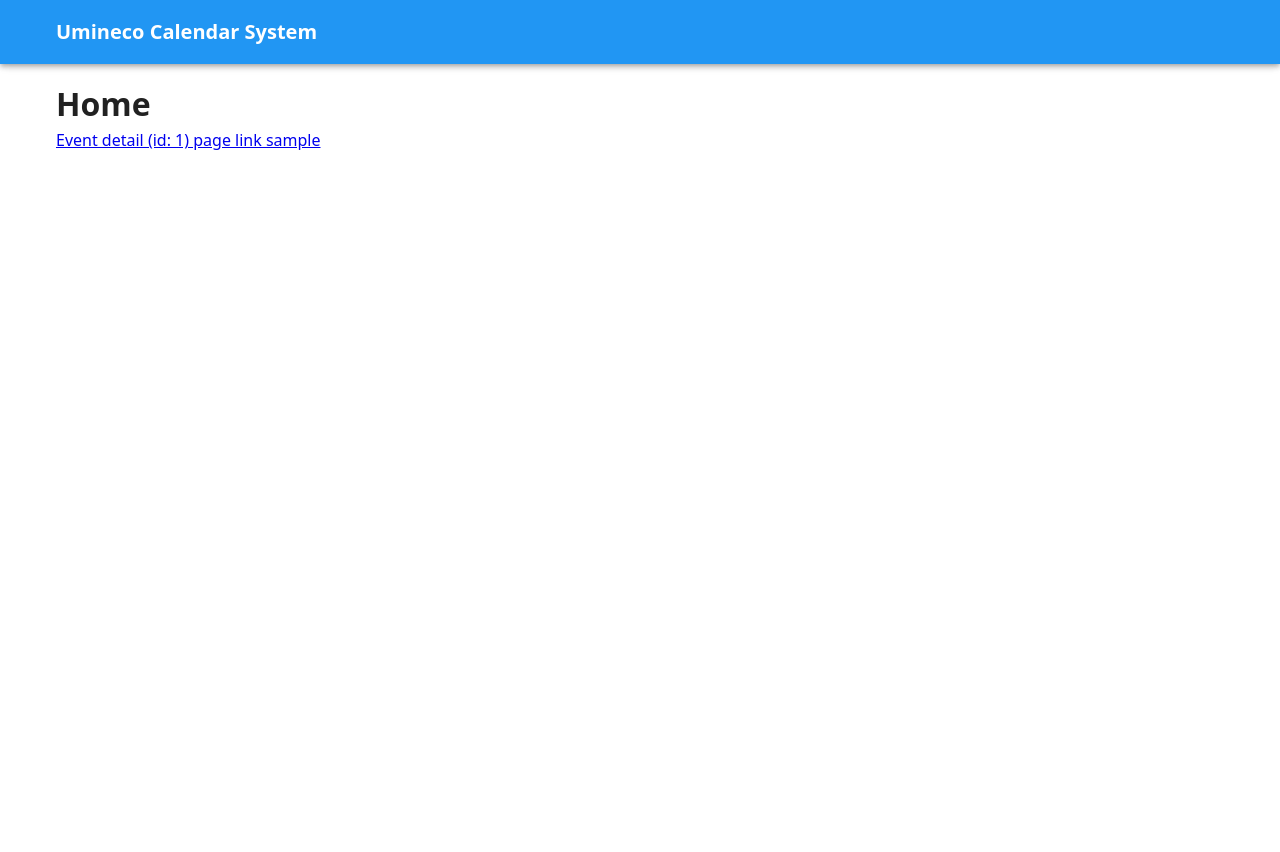
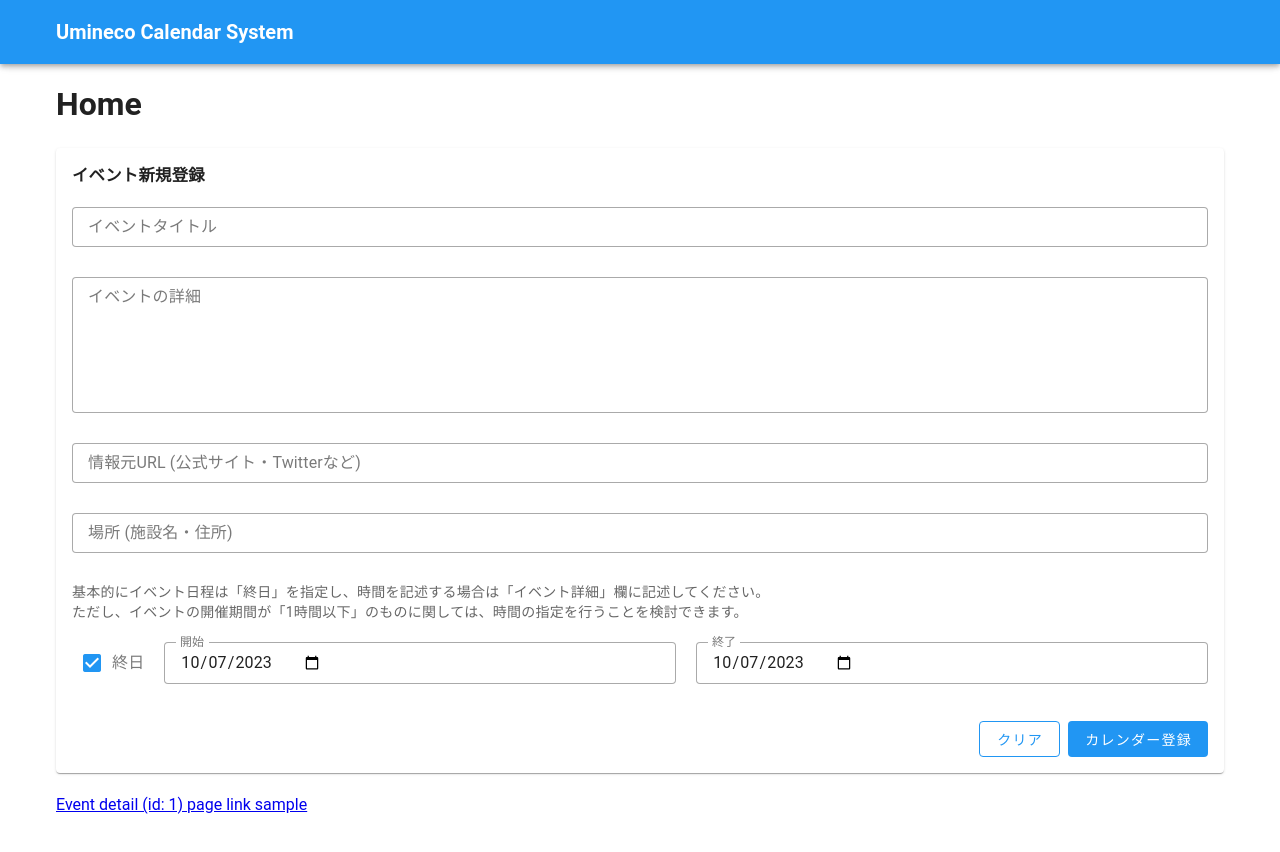
Before and after one commit to numazu-umineco/calendar, a Vue app in the folder admin/: page / in a window 1280 px wide. Before the commit the page ends 800 px from the top, so only its background shows below. Built offline with nearby package versions, Linux system fonts and the light colour scheme.

Commit message:
チェックボックスが表示されない不具合の修正とフォームの追加

```diff
--- a/admin/package.json
+++ b/admin/package.json
@@ -12,12 +12,15 @@
     "vue": "^3.3.4"
   },
   "devDependencies": {
+    "@mdi/font": "^7.3.67",
     "@types/node": "^20.8.3",
     "@vitejs/plugin-vue": "^4.2.3",
+    "dayjs": "^1.11.10",
+    "mdi": "^2.2.43",
     "typescript": "^5.0.2",
     "vite": "^4.4.5",
     "vue-router": "^4.2.5",
     "vue-tsc": "^1.8.5",
-    "vuetify": "^3.3.20"
+    "vuetify": "^3.3.9"
   }
 }
--- /dev/null
+++ b/admin/src/components/EventForm.vue
@@ -0,0 +1,201 @@
+<template>
+  <div>
+    <form @submit.prevent="submit">
+      <v-card>
+        <v-card-text>
+          <v-overlay
+            v-model="loading"
+            contained
+            persistent
+            class="align-center justify-center"
+          >
+            <div v-show="!completed">
+              <div class="mb-5 text-white text-center">投稿中...</div>
+              <div>
+                <v-progress-circular
+                  indeterminate
+                  color="white"
+                  size="64"
+                ></v-progress-circular>
+              </div>
+            </div>
+            <v-scale-transition>
+              <div v-if="completed">
+                <v-icon size="x-large" color="white" style="font-size: 120px;">
+                  mdi-check-circle
+                </v-icon>
+              </div>
+            </v-scale-transition>
+          </v-overlay>
+          <h3 class="mb-5">イベント新規登録</h3>
+          <v-text-field
+            v-model="summary"
+            label="イベントタイトル"
+            variant="outlined"
+            density="compact"
+            class="mb-2"
+          ></v-text-field>
+
+          <v-textarea
+            v-model="description"
+            label="イベントの詳細"
+            variant="outlined"
+            density="compact"
+            class="mb-2"
+          ></v-textarea>
+
+          <v-text-field
+            v-model="url"
+            label="情報元URL (公式サイト・Twitterなど)"
+            variant="outlined"
+            density="compact"
+            class="mb-2"
+          ></v-text-field>
+
+          <v-text-field
+            v-model="location"
+            label="場所 (施設名・住所)"
+            variant="outlined"
+            density="compact"
+            class="mb-2"
+          ></v-text-field>
+
+          <div class="text-medium-emphasis mb-3">
+            基本的にイベント日程は「終日」を指定し、時間を記述する場合は「イベント詳細」欄に記述してください。<br />
+            ただし、イベントの開催期間が「1時間以下」のものに関しては、時間の指定を行うことを検討できます。
+          </div>
+          <div class="d-flex flex-fill flex-column flex-md-row justify-center align-center mb-2">
+            <div class="flex-md-shrink-0 flex-md-grow-0 mr-md-5">
+              <v-checkbox
+                v-model="isAllDay"
+                label="終日"
+                color="info"
+              ></v-checkbox>
+            </div>
+            <div class="flex-md-grow-1 mr-md-5">
+              <v-text-field
+                v-model="startAt"
+                :type="dateInputType"
+                label="開始"
+                variant="outlined"
+                density="compact"
+              ></v-text-field>
+            </div>
+            <div class="flex-md-grow-1">
+              <v-text-field
+                v-model="endAt"
+                :type="dateInputType"
+                label="終了"
+                variant="outlined"
+                density="compact"
+              ></v-text-field>
+            </div>
+          </div>
+
+          <div class="d-flex">
+            <div class="ml-auto">
+              <v-btn color="info" variant="outlined" @click="clear">クリア</v-btn>
+            </div>
+            <div class="ml-2">
+              <v-btn type="submit" color="info" variant="flat">カレンダー登録</v-btn>
+            </div>
+          </div>
+        </v-card-text>
+      </v-card>
+    </form>
+  </div>
+</template>
+
+<script lang="ts">
+import { defineComponent, ref, computed } from 'vue'
+import dayjs from 'dayjs'
+
+export default defineComponent({
+  setup() {
+    const loading = ref(false);
+    const completed = ref(false);
+    const summary = ref('');
+    const description = ref('');
+    const url = ref('');
+    const location = ref('');
+    const isAllDay = ref(true);
+    const startAtRaw = ref(dayjs().hour(0).minute(0));
+    const endAtRaw = ref(dayjs().hour(0).minute(0));
+
+    const startAt = computed({
+      get: () => {
+        if (isAllDay.value) {
+          return startAtRaw.value.hour(0).minute(0).format('YYYY-MM-DD');
+        } else {
+          return startAtRaw.value.format('YYYY-MM-DDTHH:mm');
+        }
+      },
+      set: (value) => {
+        startAtRaw.value = dayjs(value);
+        console.log(startAtRaw.value.format('YYYY-MM-DDTHH:mm'))
+      }
+    });
+
+    const endAt = computed({
+      get: () => {
+        if (isAllDay.value) {
+          return endAtRaw.value.hour(0).minute(0).format('YYYY-MM-DD');
+        } else {
+          return endAtRaw.value.format('YYYY-MM-DDTHH:mm');
+        }
+      },
+      set: (value) => {
+        endAtRaw.value = dayjs(value);
+      }
+    });
+
+    const dateInputType = computed(() => isAllDay.value ? 'date' : 'datetime-local');
+
+    const clear = () => {
+      loading.value = false;
+      summary.value = '';
+      description.value = '';
+      url.value = '';
+      location.value = '';
+      isAllDay.value = true;
+      startAtRaw.value = dayjs().hour(0).minute(0);
+      endAtRaw.value = dayjs().hour(0).minute(0);
+    };
+
+    const submit = () => {
+      completed.value = false;
+      console.log(summary.value);
+      console.log(description.value);
+      console.log(url.value);
+      console.log(location.value);
+      console.log(isAllDay.value);
+      console.log(startAtRaw.value);
+      console.log(endAtRaw.value);
+      loading.value = true;
+      setTimeout(() => {
+        completed.value = true;
+      }, 1000);
+      setTimeout(() => {
+        loading.value = false;
+        clear();
+      }, 1500);
+    };
+
+
+    return {
+      loading,
+      completed,
+      summary,
+      description,
+      url,
+      location,
+      isAllDay,
+      startAt,
+      endAt,
+      dateInputType,
+      submit,
+      clear
+    }
+  },
+})
+</script>
--- a/admin/src/main.ts
+++ b/admin/src/main.ts
@@ -1,17 +1,33 @@
 import { createApp } from 'vue'
-import router from './router'
-import './style.css'
-import App from './App.vue'
 
-// Vuetify
 import 'vuetify/styles'
 import { createVuetify } from 'vuetify'
 import * as components from 'vuetify/components'
 import * as directives from 'vuetify/directives'
+import { mdi } from 'vuetify/iconsets/mdi'
 
+import App from '@/App.vue'
+import router from '@/router'
+import '@mdi/font/css/materialdesignicons.css'
+// import './style.css'
+
+const app = createApp(App)
+
+app.provide('$route', router.currentRoute)
+app.provide('$router', router)
+
+app.use(router)
+
+// Vuetify
 const vuetify = createVuetify({
   components,
   directives,
+  icons: {
+    defaultSet: 'mdi',
+    sets: { mdi }
+  }
 })
 
-createApp(App).use(router).use(vuetify).mount('#app')
+app.use(vuetify)
+
+app.mount('#app')
--- a/admin/src/views/Home.vue
+++ b/admin/src/views/Home.vue
@@ -1,8 +1,25 @@
 <template>
-  <div class="home">
-    <h1>Home</h1>
-    <p>
-      <router-link to="/events/1">Event detail (id: 1) page link sample</router-link>
-    </p>
+  <div>
+    <h1 class="mb-5">Home</h1>
+
+    <EventForm class="mb-5" />
+
+    <div class="mb-5">
+      <p><router-link to="/events/1">Event detail (id: 1) page link sample</router-link></p>
+    </div>
   </div>
 </template>
+
+<script lang="ts">
+import { defineComponent } from 'vue'
+import EventForm from '@/components/EventForm.vue'
+
+export default defineComponent({
+  components: {
+    EventForm,
+  },
+  setup() {
+
+  },
+})
+</script>
--- a/admin/vite.config.ts
+++ b/admin/vite.config.ts
@@ -2,7 +2,6 @@ import path from 'path'
 
 import { defineConfig } from 'vite'
 import vue from '@vitejs/plugin-vue'
-import Vuetify from '@vuetify/vite-plugin'
 
 // https://vitejs.dev/config/
 export default defineConfig({
```
Also changed, not shown: 1 other file (tests, documents, lock files or other folders).
